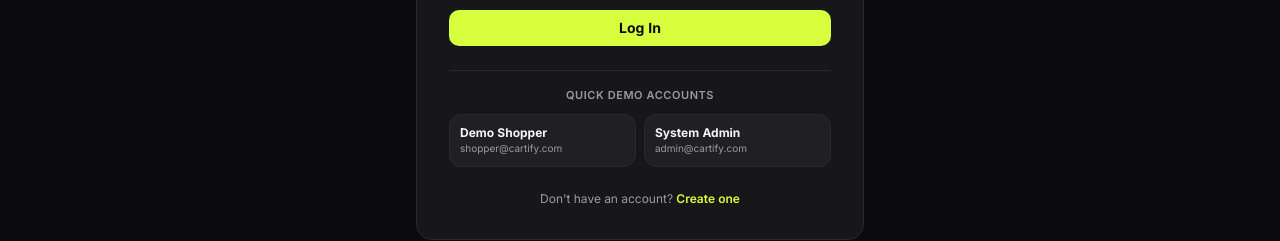
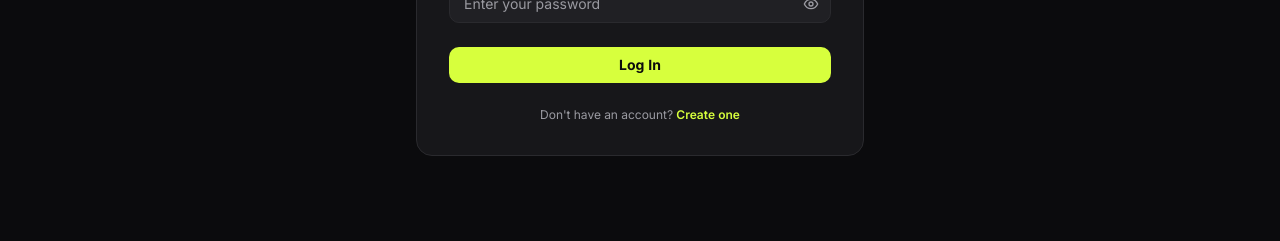
Before and after one commit to Sainath-2030/Cartify, a React (Vite) app in the folder client/: page /login in a window 1280 px wide. Shown: the part 478-719 px from the top of the page. Built offline with nearby package versions, Linux system fonts and the light colour scheme; no server answers.

Commit message:
fix(client): remove demo user accounts block from login page

```diff
--- a/client/src/pages/Login.jsx
+++ b/client/src/pages/Login.jsx
@@ -117,36 +117,6 @@
           </Button>
         </form>
 
-        <div className="mt-6 border-t border-border-subtle pt-4">
-          <p className="text-[11px] font-semibold uppercase tracking-wider text-muted text-center mb-2.5">
-            Quick Demo Accounts
-          </p>
-          <div className="grid grid-cols-2 gap-2">
-            <button
-              type="button"
-              onClick={() => {
-                setForm({ email: 'shopper@cartify.com', password: 'ShopperPassword123!' });
-                setErrors({});
-              }}
-              className="flex flex-col items-start rounded-xl border border-border-subtle bg-card-elevated p-2.5 text-left transition hover:border-accent hover:bg-surface"
-            >
-              <span className="text-xs font-bold text-ink">Demo Shopper</span>
-              <span className="text-[10px] text-muted">shopper@cartify.com</span>
-            </button>
-            <button
-              type="button"
-              onClick={() => {
-                setForm({ email: 'admin@cartify.com', password: 'AdminPassword123!' });
-                setErrors({});
-              }}
-              className="flex flex-col items-start rounded-xl border border-border-subtle bg-card-elevated p-2.5 text-left transition hover:border-accent hover:bg-surface"
-            >
-              <span className="text-xs font-bold text-ink">System Admin</span>
-              <span className="text-[10px] text-muted">admin@cartify.com</span>
-            </button>
-          </div>
-        </div>
-
         <p className="mt-6 text-center text-xs text-muted">
           Don't have an account?{' '}
           <Link to="/signup" className="font-semibold text-accent hover:underline">
```
